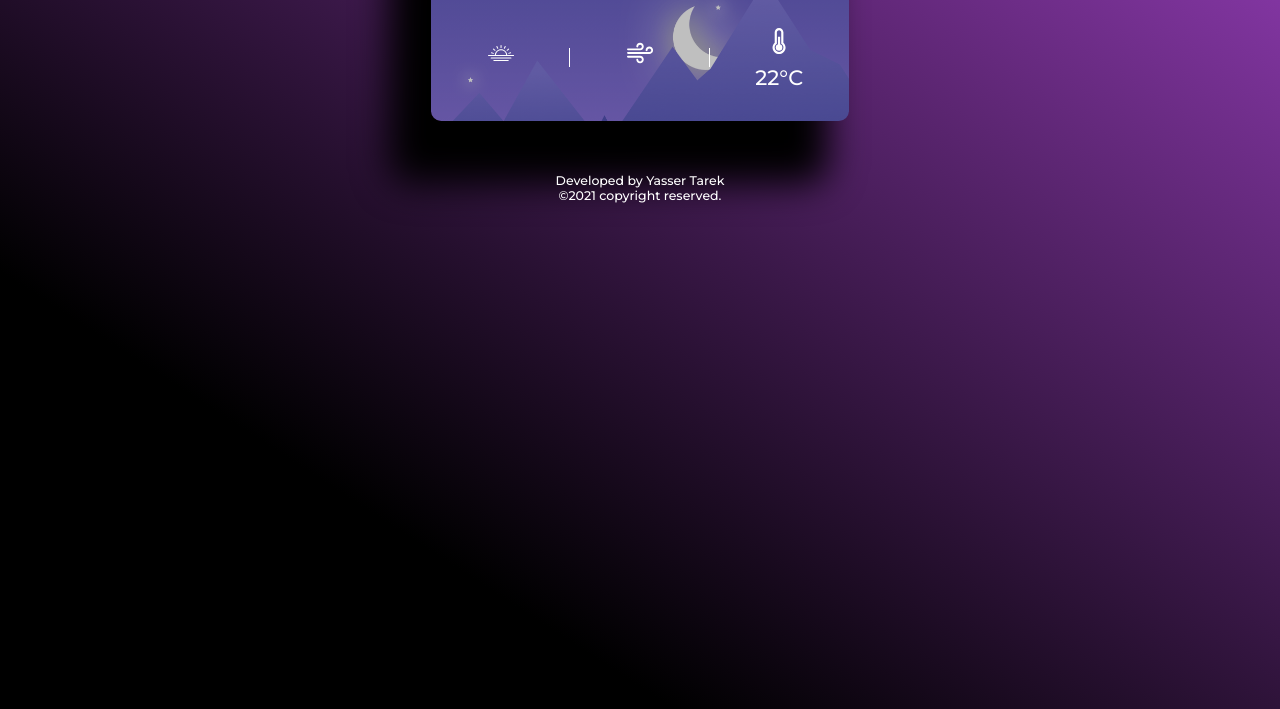
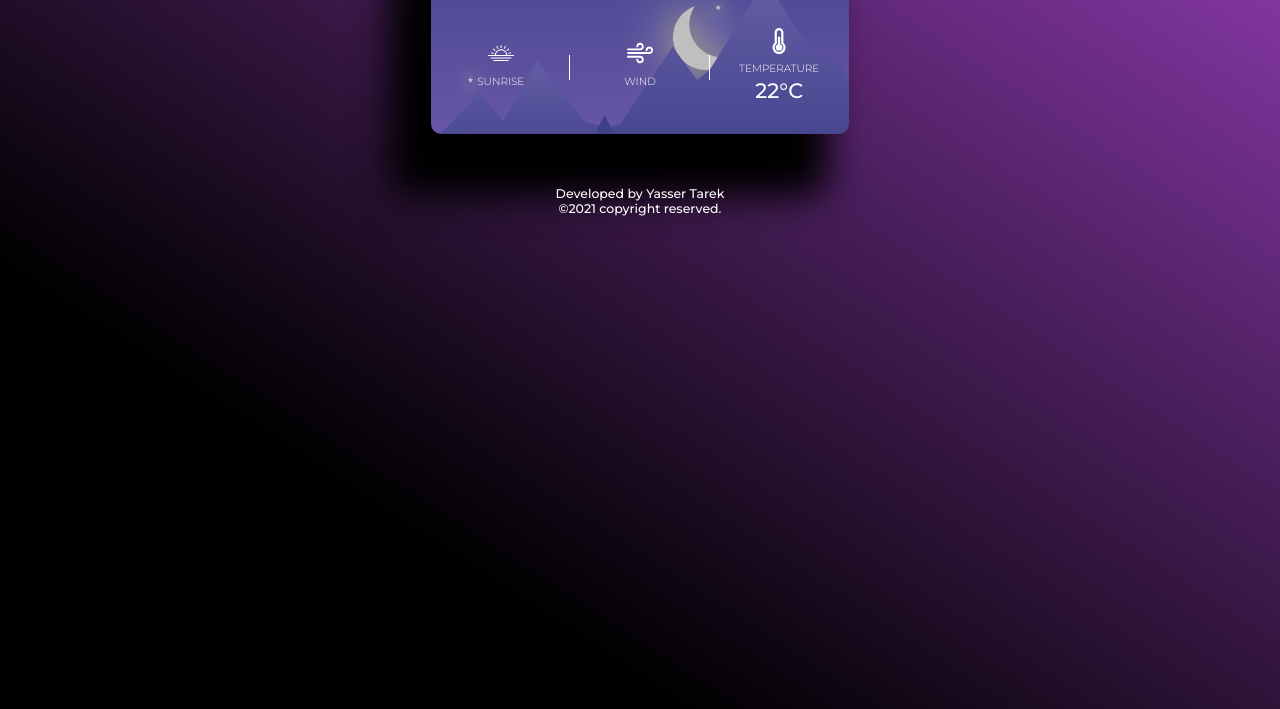
Before and after one commit to yasertarek/weather-web-app, a plain HTML site: page index.html in a window 1280 px wide. Shown: the part 143-852 px from the top of the page. Drawn offline with Linux system fonts and the light colour scheme.

Commit message:
add some text to index.html, and debug main.js

```diff
--- a/index.html
+++ b/index.html
@@ -31,21 +31,21 @@
                 <svg class="weather-state-item-icon">
                     <use xlink:href="./icons/sprite.svg#sunrise"></use>
                 </svg>
-                <h4 class="weather-state-item-heading"></h4>
+                <h4 class="weather-state-item-heading">sunrise</h4>
                 <span class="weather-state-item-value weather-state-item-value-sunrise"></span>
             </div>
             <div class="weather-state-item">
                 <svg class="weather-state-item-icon">
                     <use xlink:href="./icons/sprite.svg#wind"></use>
                 </svg>
-                <h4 class="weather-state-item-heading"></h4>
+                <h4 class="weather-state-item-heading">wind</h4>
                 <span class="weather-state-item-value weather-state-item-value-wind"></span>
             </div>
             <div class="weather-state-item">
                 <svg class="weather-state-item-icon">
                     <use xlink:href="./icons/sprite.svg#thermometer"></use>
                 </svg>
-                <h4 class="weather-state-item-heading"></h4>
+                <h4 class="weather-state-item-heading">temperature</h4>
                 <span class="weather-state-item-value weather-state-item-value-temp">22&deg;C</span>
             </div>
         </section>
--- a/main.js
+++ b/main.js
@@ -107,7 +107,7 @@ function setGreetingSentence (item){
         item.textContent = "Good Morning !";
     }else if(hour > 18){
         item.textContent = "Good Evening !";
-    }else{
+    }else if(hour <= 18 && hour >= 12 ){
         item.textContent = "Good Afternoon !";
     }
 }
```
